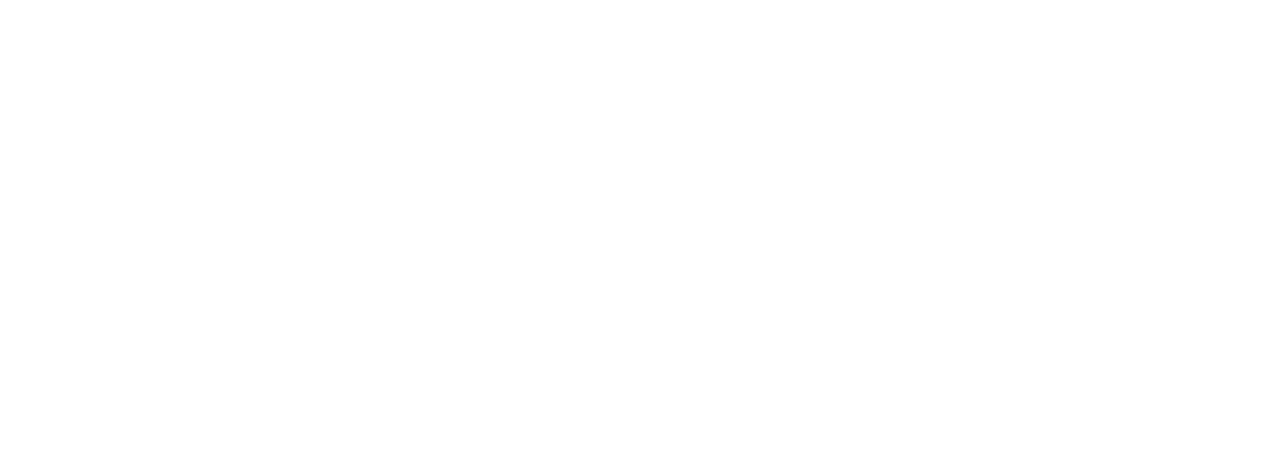
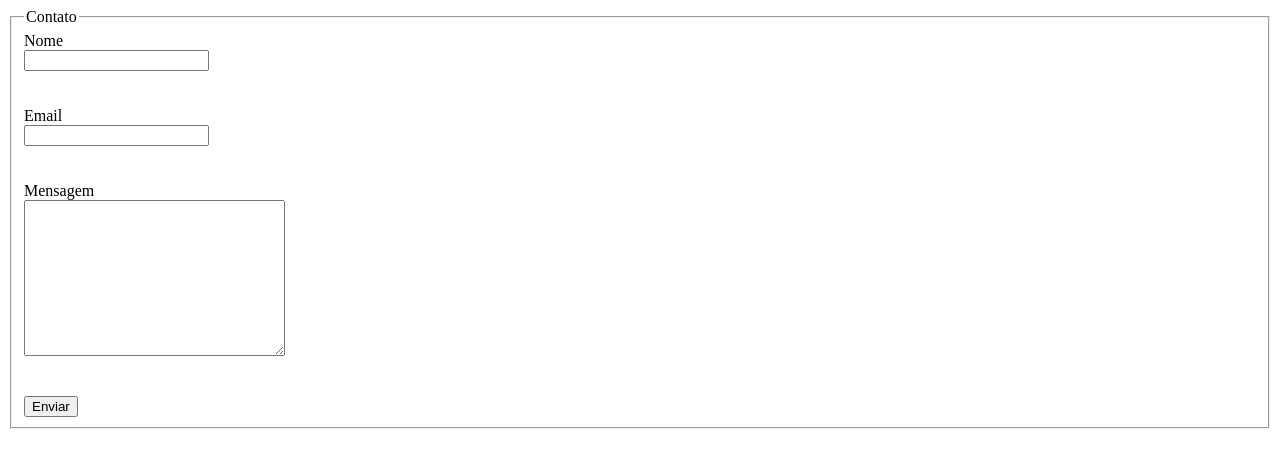
Before and after one commit to leonardoDelefrate/Curso-de-HTML-Rocketseat, a plain HTML site: page Projetos-Sites/FormularioDeContato.html in a window 1280 px wide. Drawn offline with Linux system fonts and the light colour scheme.

Commit message:
Formulario de contato

```diff
--- a/Projetos-Sites/FormularioDeContato.html
+++ b/Projetos-Sites/FormularioDeContato.html
@@ -7,6 +7,22 @@
     <title>Formulário De Contato</title>
 </head>
 <body>
+    <form>
+        <fieldset>
+            <legend>Contato</legend>
 
+            <label>Nome</label> <br>
+            <input type="text"><br><br><br>
+
+            <label>Email</label> <br>
+            <input type="email"><br><br><br>
+
+            <label>Mensagem</label> <br>
+            <textarea name="" id="" cols="30" rows="10"></textarea><br><br><br>
+
+            <button>Enviar</button>
+        </fieldset>
+    </form>
 </body>
-</html> <!--Ainda em desenvolvimento-->
+</html>
+<!--Pequeno exemplo de formulário-->
```
